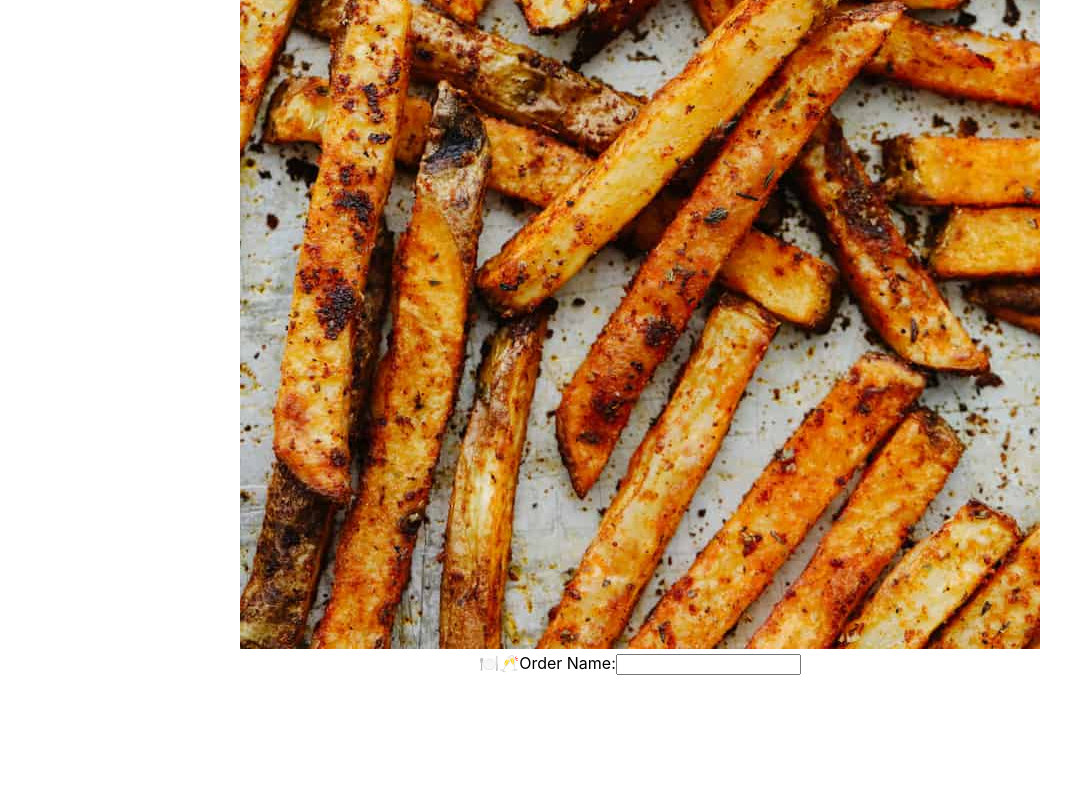
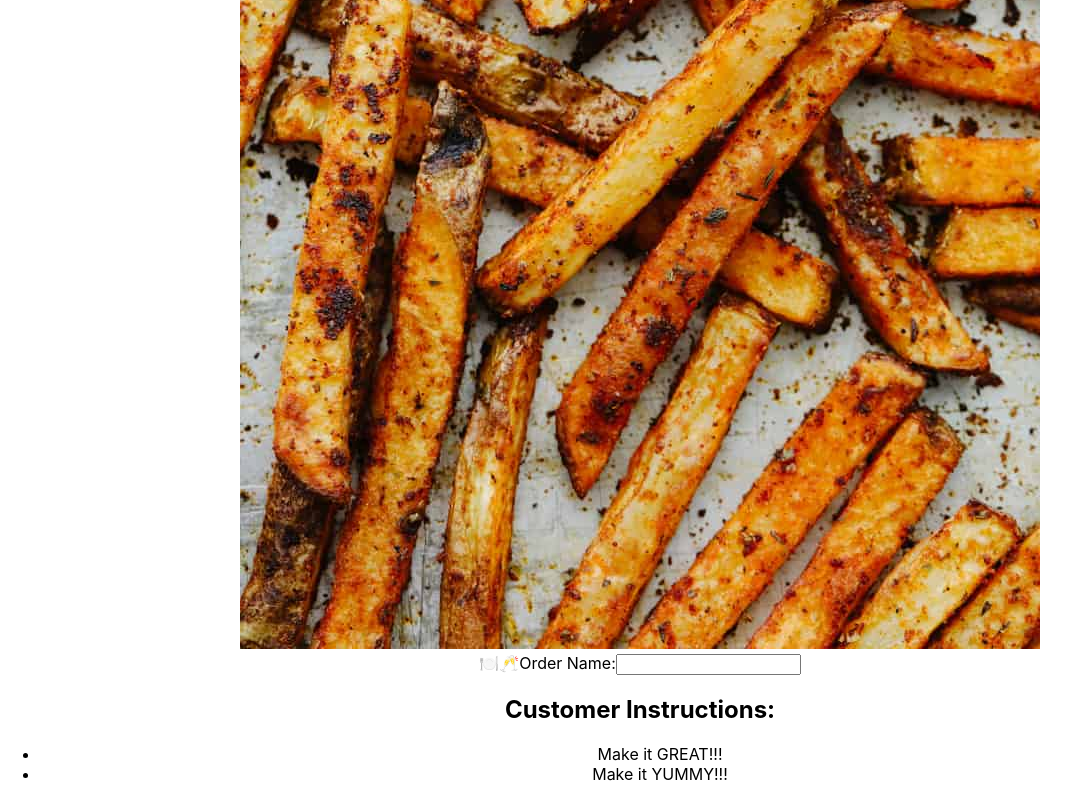
Before and after one commit to CarolynnFleming/food-order, a React (Create React App) app: page / in a window 1280 px wide. Shown: the part 1837-2637 px from the top of the page, without its empty margins (0-1080 px from the left). Before the commit the page ends 2512 px from the top, so only its background shows below. Built offline with nearby package versions, Linux system fonts and the light colour scheme.

Commit message:
instruction list component added to app.js

```diff
--- a/src/App.js
+++ b/src/App.js
@@ -16,6 +16,7 @@ function App() {
       <h1>Order for {orderName}</h1>
       <DishImages dishId={dishId} beverageId={beverageId} sideDishId={sideDishId}/>
       <NameInput theOrderName={theOrderName}/>
+      <InstructionList basicInstructions={basicInstructions}/>
     </div>
   );
 }
```
